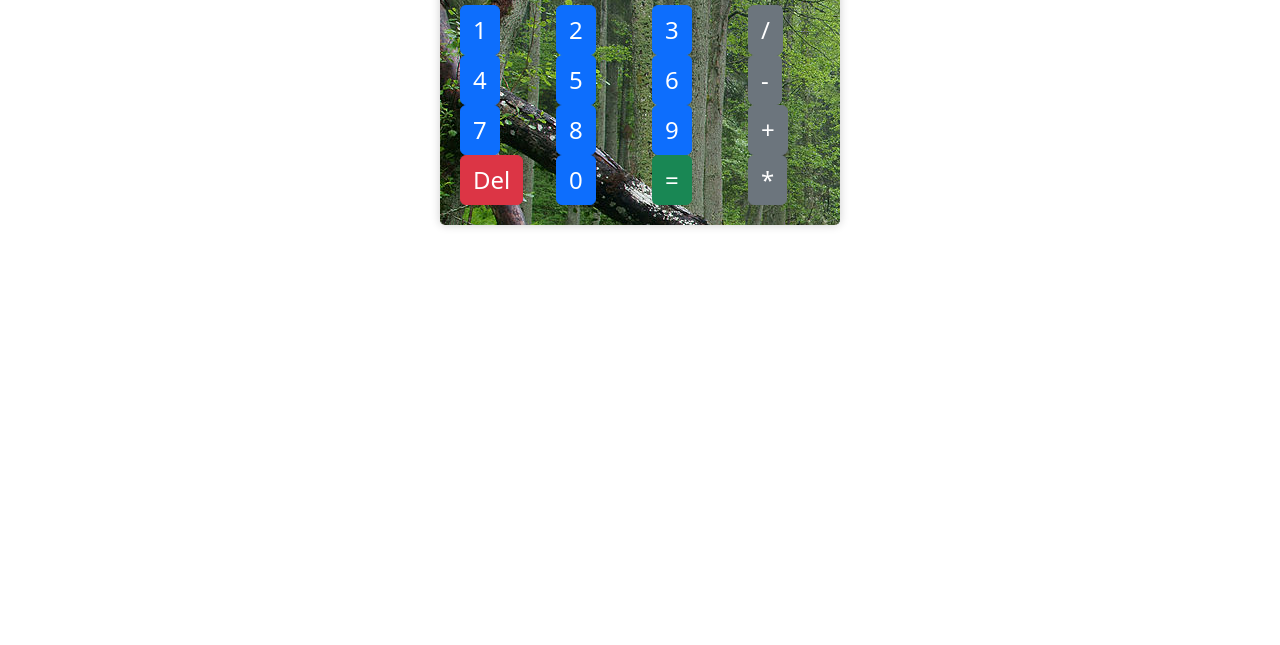
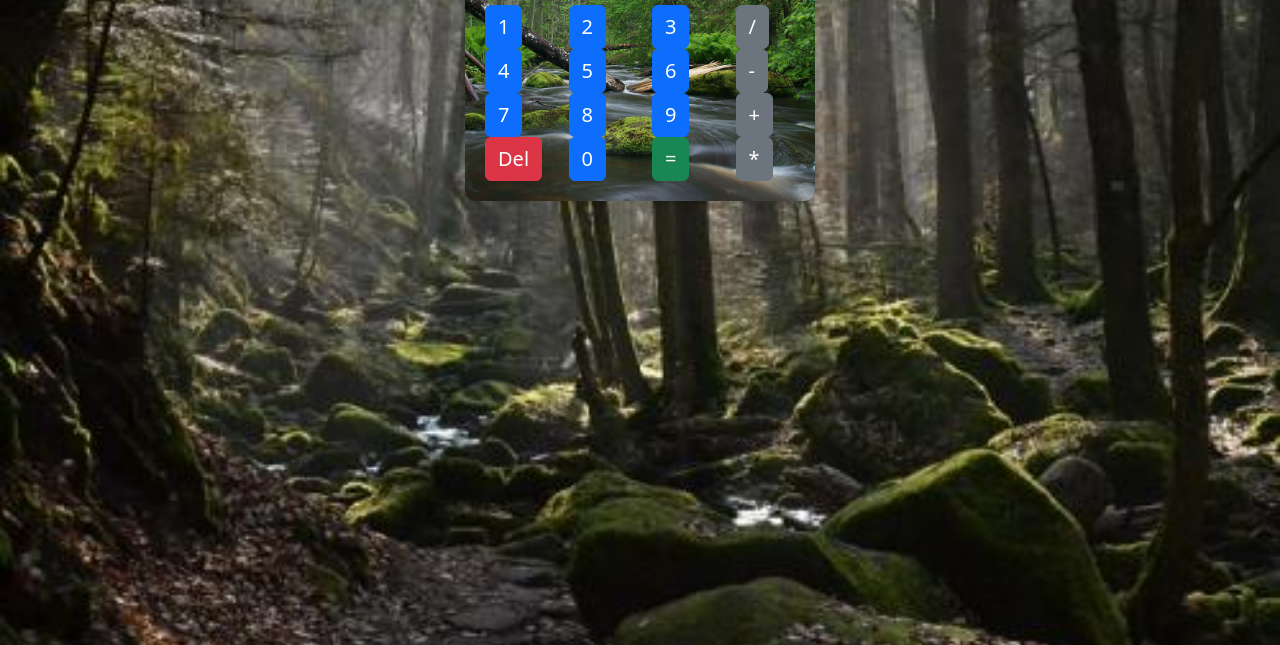
Before and after one commit to wdp-12/live-code-2, a plain HTML site: page index.html in a window 1280 px wide. Shown: the part 155-800 px from the top of the page. Drawn offline with nearby package versions, Linux system fonts and the light colour scheme.

Commit message:
file style.css

```diff
--- a/style.css
+++ b/style.css
@@ -1,11 +1,21 @@
+* body {
+   /* background: white; */
+   background-image: url('forest.jpg');
+   background-position: inherit;
+   background-size: cover;
+}
+
 .calculator {
-    max-width: 400px;
+    max-width: 350px;
     margin: 0 auto;
     padding: 20px;
     background: url('nature.jpg');
-    border-radius: 5px;
+    background-position: center;
+    background-size: cover;
+    border-radius: 10px;
     box-shadow: 0 0 10px rgba(0, 0, 0, 0.2);
 }
+
 .btn {
-    font-size: 24px;
+    font-size: 20px;
 }
```
